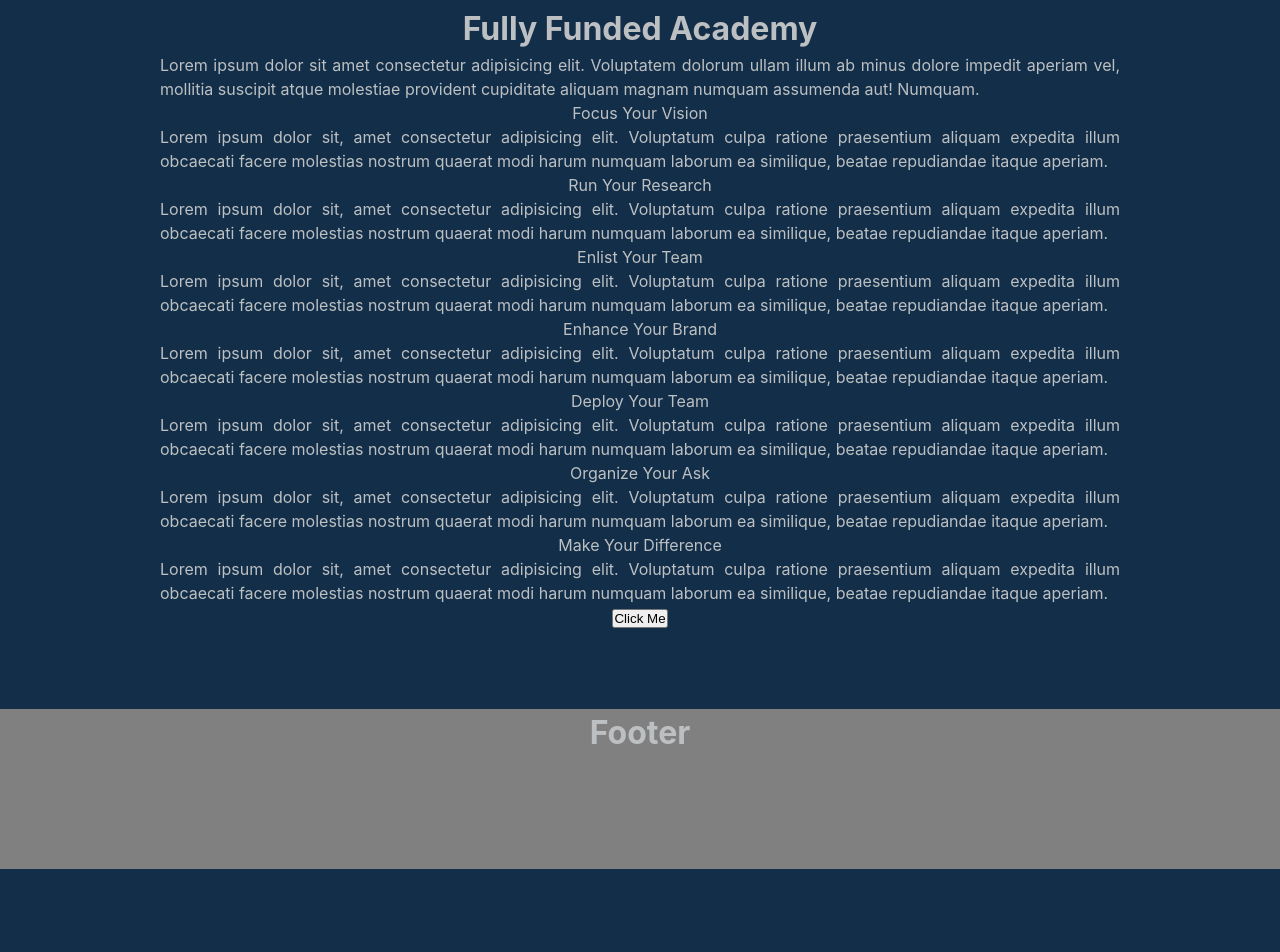
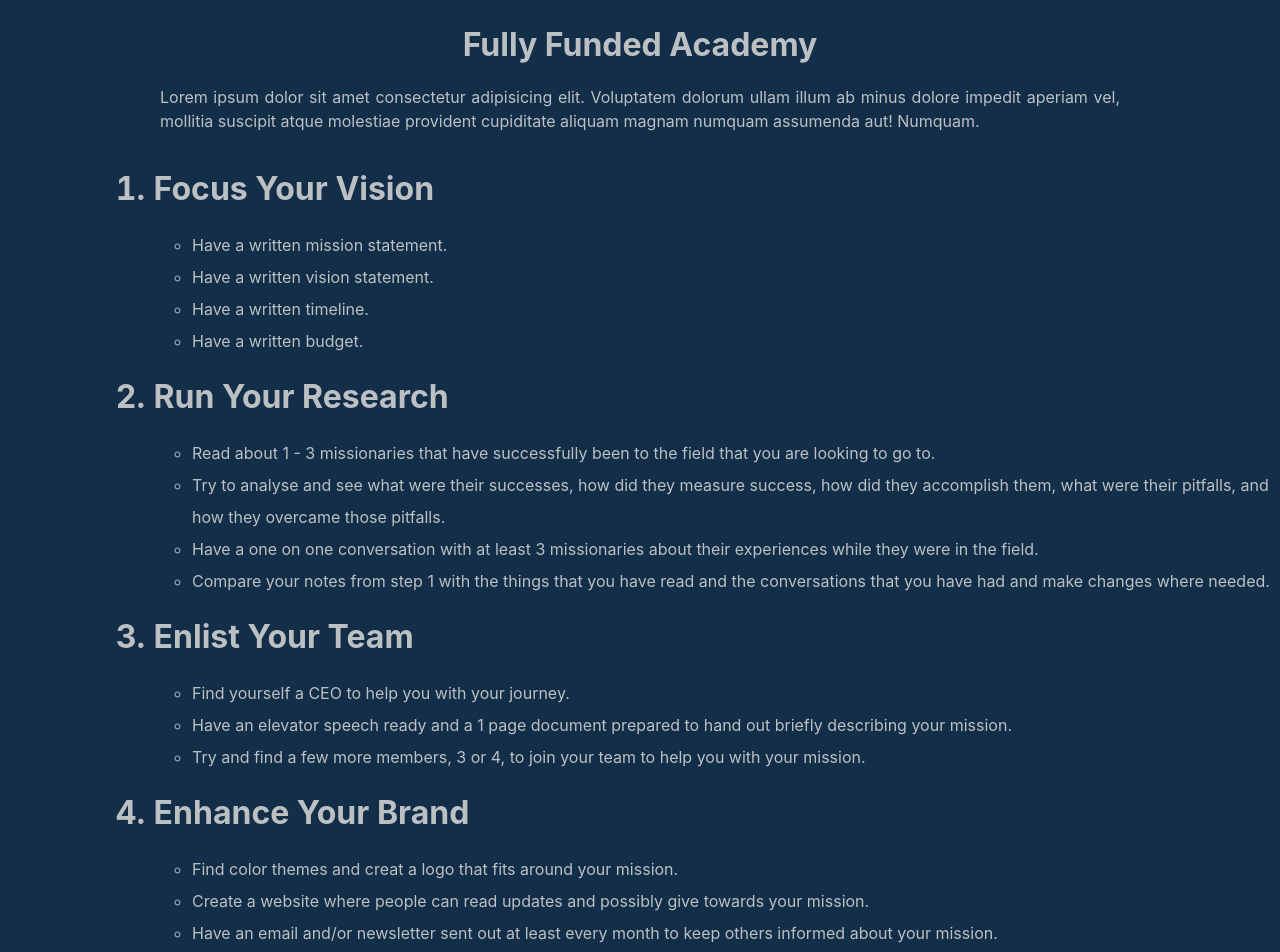
Before and after one commit to john-byron/portfolio, a React (Create React App) app: page /ffa in a window 1280 px wide. Shown: the part 120-1072 px from the top of the page. Before the commit the page ends 989 px from the top, so only its background shows below. Built offline with nearby package versions, Linux system fonts and the light colour scheme.

Commit message:
Added ffa roadmap

```diff
--- a/src/App.css
+++ b/src/App.css
@@ -157,3 +157,38 @@ footer{
   display: flex;
   padding-bottom: 50px;
 }
+
+
+/* Fundraising page */
+.ffa{
+  line-height: 1.5;
+}
+
+.ffa-title{
+  padding: 1rem 0;
+}
+
+.RoadMap{
+  padding: 1rem 0;
+
+}
+
+.RoadMap>li{
+  font-weight: bolder;
+  font-size: 2rem;
+  text-align: start;
+  margin-left:12vw ;
+}
+
+.steps>li{
+  list-style: circle;
+  text-align: left;
+  margin-left:15vw;
+  line-height: 2;
+}
+
+.ffa button{
+  transform: scale(3);
+  padding: .25rem 1rem;
+  margin-top: 5vw;
+}
--- a/src/pages/FFA.jsx
+++ b/src/pages/FFA.jsx
@@ -2,53 +2,63 @@ import React from 'react'
 
 function FFA() {
     return (
-        <div>
-            <h1>Fully Funded Academy</h1>
+        <div className="ffa">
+            <h1 className="ffa-title">Fully Funded Academy</h1>
 
             <p>
                 Lorem ipsum dolor sit amet consectetur adipisicing elit. Voluptatem dolorum ullam illum ab minus dolore impedit aperiam vel, mollitia suscipit atque molestiae provident cupiditate aliquam magnam numquam assumenda aut! Numquam.
             </p>
             <ol className="RoadMap" id="FREEDOM">
 
-                <li id="F">Focus Your Vision</li>
-                <p>
-                    Lorem ipsum dolor sit, amet consectetur adipisicing elit. Voluptatum culpa ratione praesentium aliquam expedita illum obcaecati facere molestias nostrum quaerat modi harum numquam laborum ea similique, beatae repudiandae itaque aperiam.
-                </p>
+                <li className="RoadMap" id="F">Focus Your Vision</li>
 
-                <li id="R">Run Your Research</li>
-                <p>
-                    Lorem ipsum dolor sit, amet consectetur adipisicing elit. Voluptatum culpa ratione praesentium aliquam expedita illum obcaecati facere molestias nostrum quaerat modi harum numquam laborum ea similique, beatae repudiandae itaque aperiam.
-                </p>
+                <ol className="steps">
+                    <li>Have a written mission statement.</li>
+                    <li>Have a written vision statement.</li>
+                    <li>Have a written timeline.</li>
+                    <li>Have a written budget.</li>
+                </ol>
 
-                <li id="E">Enlist Your Team</li>
-                <p>
-                    Lorem ipsum dolor sit, amet consectetur adipisicing elit. Voluptatum culpa ratione praesentium aliquam expedita illum obcaecati facere molestias nostrum quaerat modi harum numquam laborum ea similique, beatae repudiandae itaque aperiam.
-                </p>
+                <li className="RoadMap" id="R">Run Your Research</li>
+                <ol className="steps">
+                    <li>Read about 1 - 3 missionaries that have successfully been to the field that you are looking to go to.</li>
+                    <li>Try to analyse and see what were their successes, how did they measure success, how did they accomplish them, what were their pitfalls, and how they overcame those pitfalls.</li>
+                    <li>Have a one on one conversation with at least 3 missionaries about their experiences while they were in the field.</li>
+                    <li>Compare your notes from step 1 with the things that you have read and the conversations that you have had and make changes where needed.</li>
+                </ol>
 
-                <li id="E">Enhance Your Brand</li>
-                <p>
-                    Lorem ipsum dolor sit, amet consectetur adipisicing elit. Voluptatum culpa ratione praesentium aliquam expedita illum obcaecati facere molestias nostrum quaerat modi harum numquam laborum ea similique, beatae repudiandae itaque aperiam.
-                </p>
+                <li className="RoadMap" id="E">Enlist Your Team</li>
+                <ol className="steps">
+                    <li>Find yourself a CEO to help you with your journey.</li>
+                    <li>Have an elevator speech ready and a 1 page document prepared to hand out briefly describing your mission.</li>
+                    <li>Try and find a few more members, 3 or 4, to join your team to help you with your mission.</li>
+                </ol>
 
-                <li id="D">Deploy Your Team</li>
-                <p>
-                    Lorem ipsum dolor sit, amet consectetur adipisicing elit. Voluptatum culpa ratione praesentium aliquam expedita illum obcaecati facere molestias nostrum quaerat modi harum numquam laborum ea similique, beatae repudiandae itaque aperiam.
-                </p>
+                <li className="RoadMap" id="E">Enhance Your Brand</li>
+                <ol className="steps">
+                    <li>Find color themes and creat a logo that fits around your mission.</li>
+                    <li>Create a website where people can read updates and possibly give towards your mission.</li>
+                    <li>Have an email and/or newsletter sent out at least every month to keep others informed about your mission.</li>
+                </ol>
 
-                <li id="O">Organize Your Ask</li>
-                <p>
-                    Lorem ipsum dolor sit, amet consectetur adipisicing elit. Voluptatum culpa ratione praesentium aliquam expedita illum obcaecati facere molestias nostrum quaerat modi harum numquam laborum ea similique, beatae repudiandae itaque aperiam.
-                </p>
+                <li className="RoadMap" id="D">Deploy Your Team</li>
+                <ol className="steps">
+                    <li>Create a fictional bio of what you think would be the perfect donor for you.</li>
 
-                <li id="M">Make Your Difference</li>
-                <p>
-                    Lorem ipsum dolor sit, amet consectetur adipisicing elit. Voluptatum culpa ratione praesentium aliquam expedita illum obcaecati facere molestias nostrum quaerat modi harum numquam laborum ea similique, beatae repudiandae itaque aperiam.
-                </p>
+                    <li>Start sending out your team to talk to others about your mission, introducing you to other potential donors, and opening up doors that might be closed otherwise.</li>
+                </ol>
 
+                <li className="RoadMap" id="O">A Few Things That You Might Want To Note</li>
+                <ol className="steps">
+                    <li>Be prepared with a customized message (not your elevator speech) when presenting your mission.</li>
+                    <li>Make sure that you prepare your message to the right audience.</li>
+                    <li>Know the exact dollar amount that you need and in what area of the budget that it is when presenting.</li>
+                    <li>Celebrate both the small and large victories with your team and donors.</li>
+                </ol>
             </ol>
 
 
-            <button src="https://go.fullyfundedacademy.com/roadmap">Click Me</button>
+            <button src="https://go.fullyfundedacademy.com/roadmap">Want To Learn More?</button>
         </div>
     )
 }
```
Also changed, not shown: 1 other file (tests, documents, lock files or other folders).
